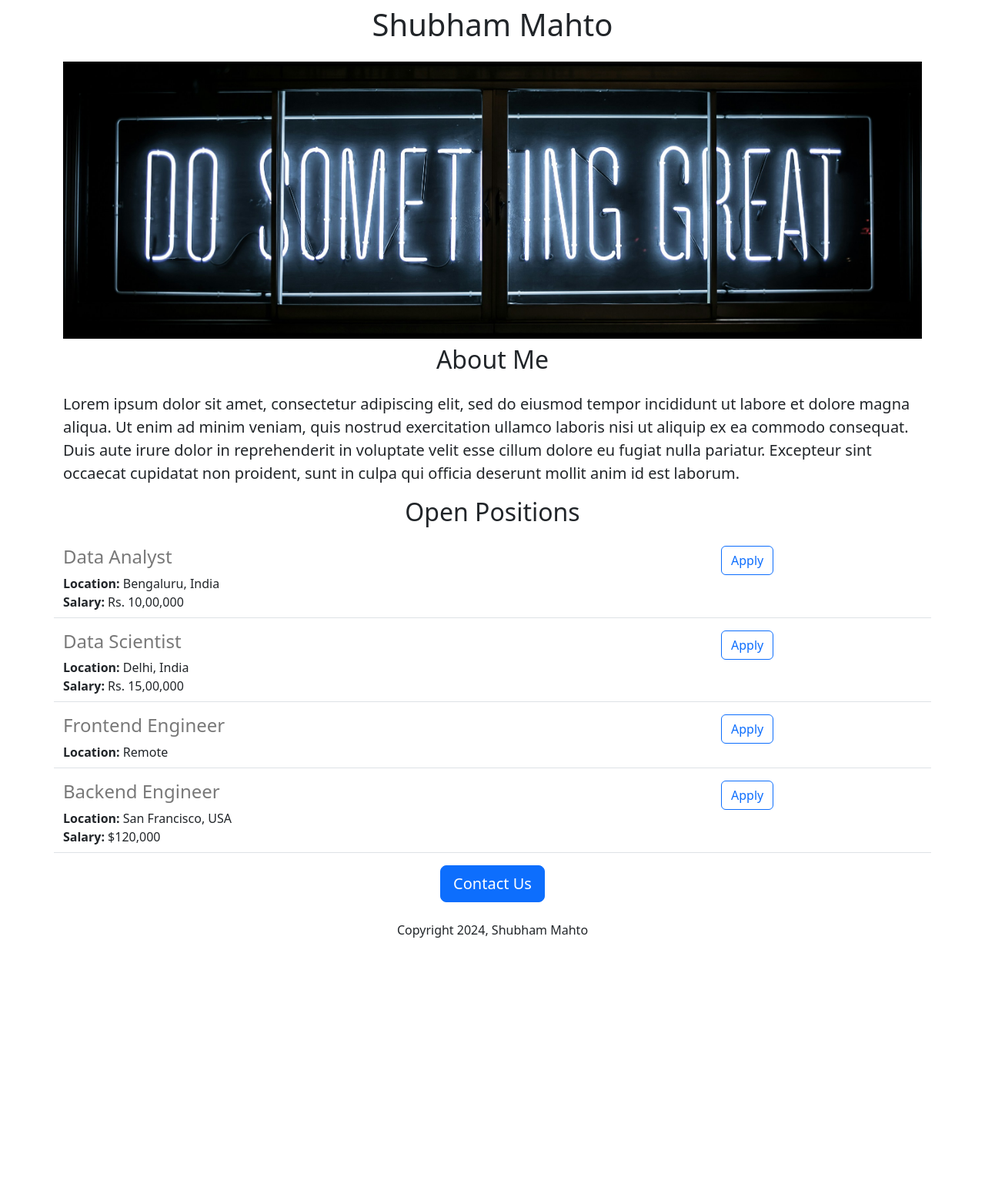
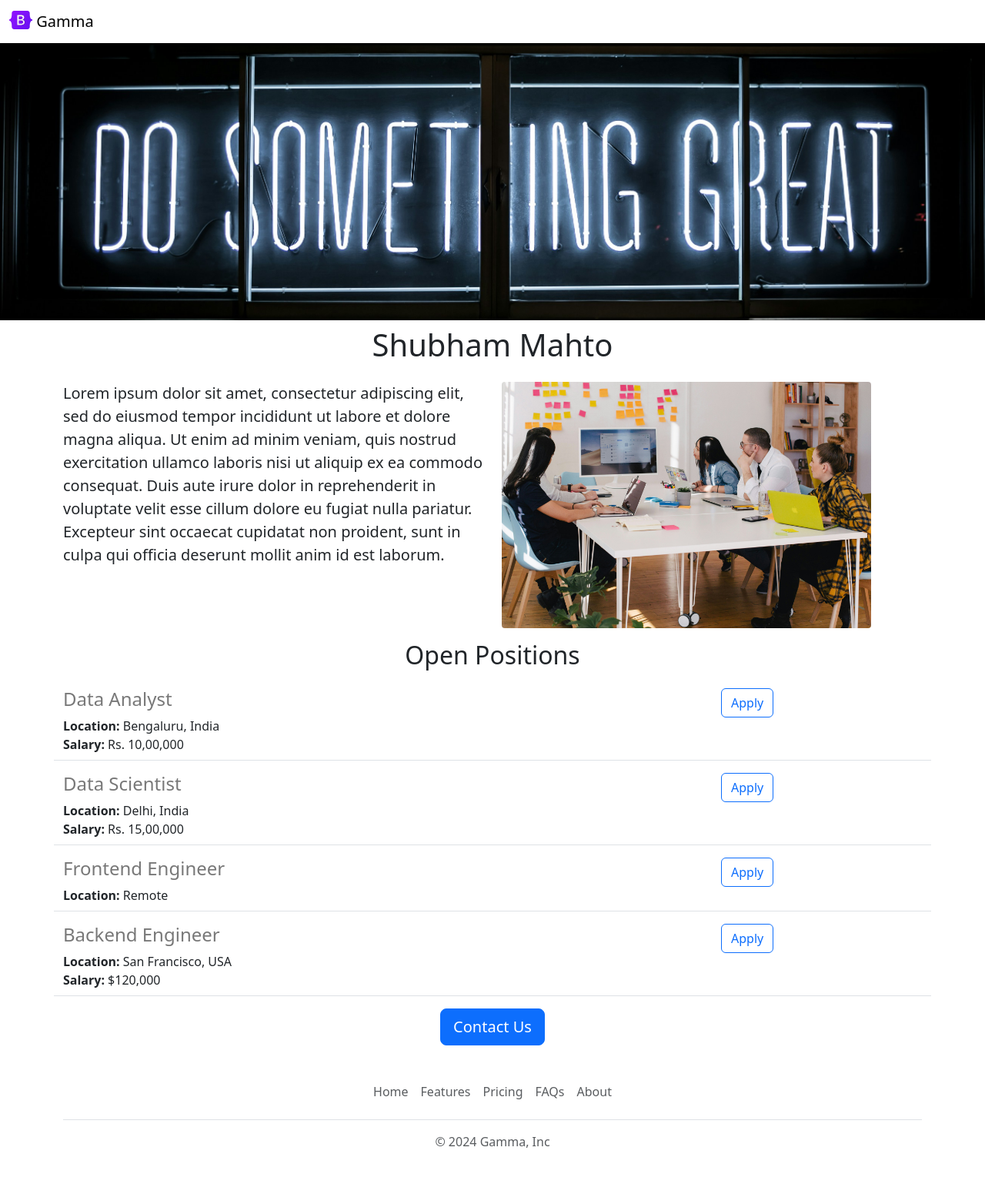
Before and after one commit to ShubhamMaht0/shubham-mahto-website, a Flask app: page / in a window 1280 px wide. Shown: the whole page at 77% size. Before the commit the page ends 1218 px from the top, so only its background shows below. Run offline with Flask 3, Linux system fonts and the light colour scheme.

Commit message:
functional and aesthetic improvements

```diff
--- /dev/null
+++ b/templates/footer.html
@@ -0,0 +1,12 @@
+<div class="container">
+  <footer class="py-3 my-4">
+    <ul class="nav justify-content-center border-bottom pb-3 mb-3">
+      <li class="nav-item"><a target="_blank" href="https://www.youtube.com/watch?v=xvFZjo5PgG0" class="nav-link px-2 text-body-secondary">Home</a></li>
+      <li class="nav-item"><a href="#" class="nav-link px-2 text-body-secondary">Features</a></li>
+      <li class="nav-item"><a target="_blank" href="https://www.youtube.com/watch?v=xvFZjo5PgG0" class="nav-link px-2 text-body-secondary">Pricing</a></li>
+      <li class="nav-item"><a target="_blank" href="https://www.youtube.com/watch?v=xvFZjo5PgG0" class="nav-link px-2 text-body-secondary">FAQs</a></li>
+      <li class="nav-item"><a target="_blank" href="https://www.youtube.com/watch?v=xvFZjo5PgG0" class="nav-link px-2 text-body-secondary">About</a></li>
+    </ul>
+    <p class="text-center text-body-secondary">&copy; 2024 Gamma, Inc</p>
+  </footer>
+</div>
--- a/templates/home.html
+++ b/templates/home.html
@@ -15,11 +15,18 @@
 
   </head>
   <body>
+    {%include 'nav.html'%}
+    <img class="img-fluid" id="banner" src="static/banner.jpg">
     <div class="container">
       <h1 class="text-center mt-2 mb-4">{{first_name}} Mahto</h1>
-      <img class="img-fluid" id="banner" src="static/banner.jpg">
-      <h2 class="text-center mt-2 mb-4">About Me</h2>
-      <p class="lead">Lorem ipsum dolor sit amet, consectetur adipiscing elit, sed do eiusmod tempor incididunt ut labore et dolore magna aliqua. Ut enim ad minim veniam, quis nostrud exercitation ullamco laboris nisi ut aliquip ex ea commodo consequat. Duis aute irure dolor in reprehenderit in voluptate velit esse cillum dolore eu fugiat nulla pariatur. Excepteur sint occaecat cupidatat non proident, sunt in culpa qui officia deserunt mollit anim id est laborum.</p>
+      <div class="row" style="margin-bottom:16px">
+        <div class="col-md-6">
+          <p class="lead">Lorem ipsum dolor sit amet, consectetur adipiscing elit, sed do eiusmod tempor incididunt ut labore et dolore magna aliqua. Ut enim ad minim veniam, quis nostrud exercitation ullamco laboris nisi ut aliquip ex ea commodo consequat. Duis aute irure dolor in reprehenderit in voluptate velit esse cillum dolore eu fugiat nulla pariatur. Excepteur sint occaecat cupidatat non proident, sunt in culpa qui officia deserunt mollit anim id est laborum.</p>
+        </div>
+        <div class="d-none d-md-block col-md-6">
+          <img src=/static/people.jpg style="height:320px;border-radius:4px">
+        </div>
+      </div>
       <h2 class="text-center mt-2 mb-4">Open Positions</h2>
       <p>
         {% for job in jobs %}
@@ -27,9 +34,9 @@
         {% endfor %}
       </p>
       <div class="text-center">
-        <button class="btn btn-primary btn-lg">Contact Us</button>
-        <p class="mt-4">Copyright 2024, Shubham Mahto</p>
+        <a class="btn btn-primary btn-lg" href="mailto:shubhammahto2033@gmail.com?subject=Question%20about%20Job%20Openings&body=My%20Name%3A%20%3Cyour%20name%20here%3E%0D%0A%0D%0AMy%20Question%3A%20%3Center%20question%20here%3E">Contact Us</a>
       </div>
     </div>
+    {%include 'footer.html'%}
   </body>
 </html>
--- a/templates/jobitems.html
+++ b/templates/jobitems.html
@@ -7,6 +7,6 @@
      {%endif%}
   </div>
   <div class="col-3">
-    <button type="button" class="btn btn-outline-primary">Apply</button>
+    <a href="mailto:shubhammahto2033@gmail.com?subject=Application%20for%20{{job['title']}}&body=My%20Name%3A%20%3Cyour%20name%20here%3E%0D%0AMy%20Resume%20link%3A%20%3Cresume%20link%3E%0D%0AMy%20LinkedIn%20link%3A%20%3Clinkedin%20link%3E" type="button" class="btn btn-outline-primary">Apply</a>
   </div>
 </div>
--- /dev/null
+++ b/templates/nav.html
@@ -0,0 +1,9 @@
+<nav class="navbar shadow fixed-top bg-white">
+  <div class="container-fluid">
+    <a class="navbar-brand" href="#">
+      <img src="/static/bootstrap-logo.svg" alt="Logo" width="30" height="24" class="d-inline-block align-text-top">
+      Gamma
+    </a>
+  </div>
+</nav>
+<div style="height:56px"></div>
```
Also changed, not shown: static/bootstrap-logo.svg (added), static/people.jpg (added).
